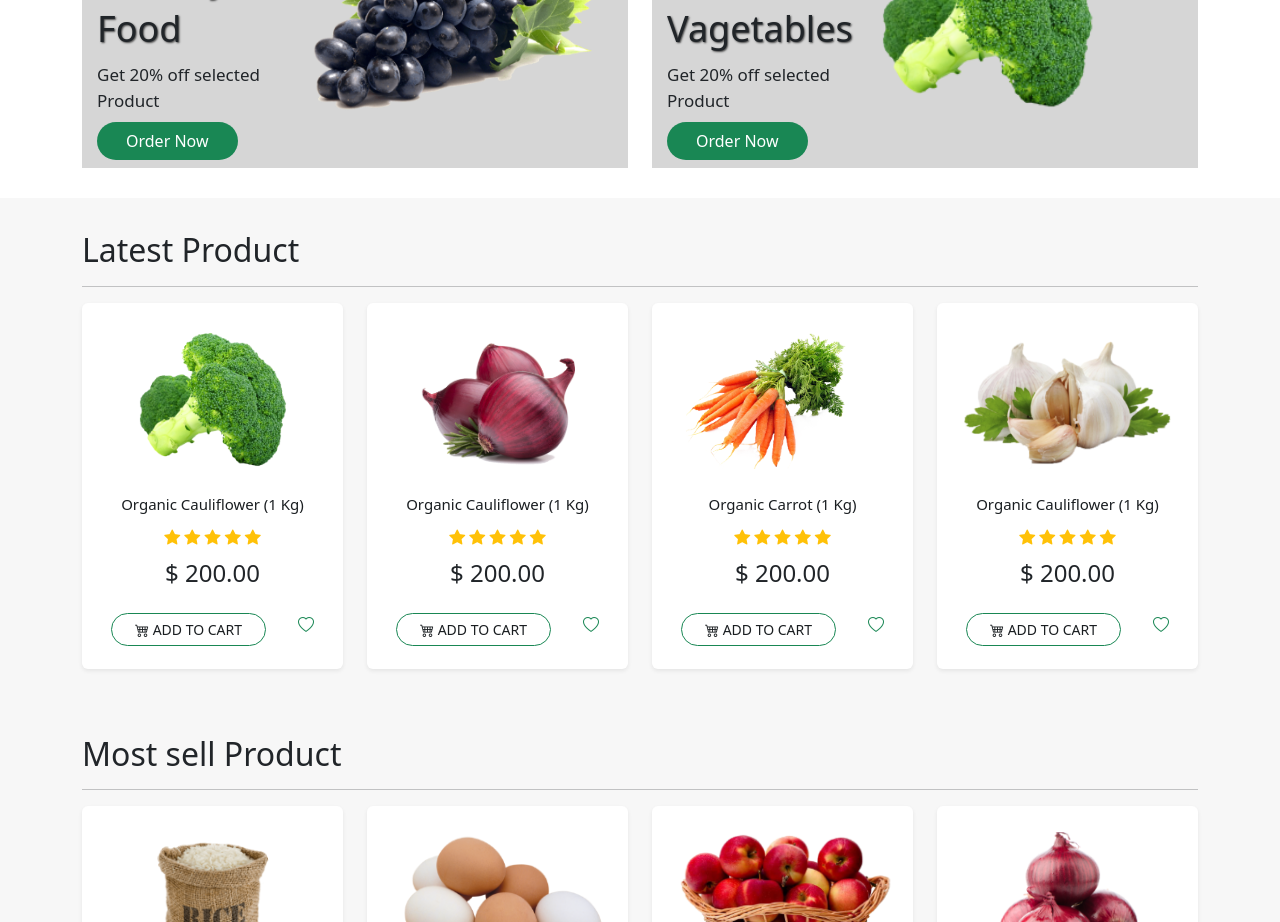
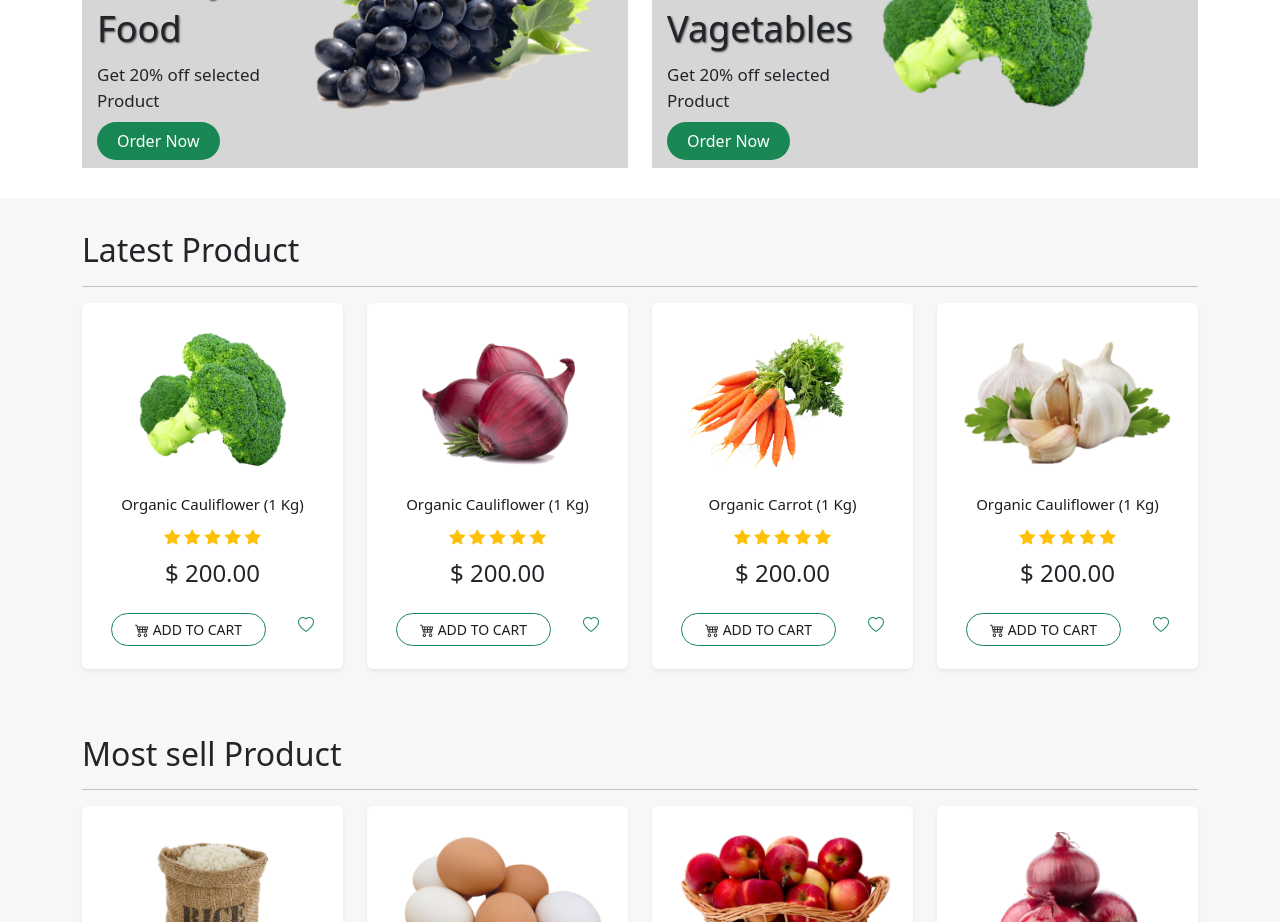
Before and after one commit to jkkamalbhai/Youtube-project-one, a plain HTML site: page index.html in a window 1280 px wide. Shown: the part 1260-2182 px from the top of the page. Drawn offline with nearby package versions, Linux system fonts and the light colour scheme.

Commit message:
add padding

```diff
--- a/stylee.css
+++ b/stylee.css
@@ -152,7 +152,7 @@ section.category-product .card:hover{
     text-decoration: none;
     color: #1a1e21;
     background: #198754;
-    padding: 8px 29px;
+    padding: 8px 20px;
     border-radius: 50px;
     color : #fff
 
```
